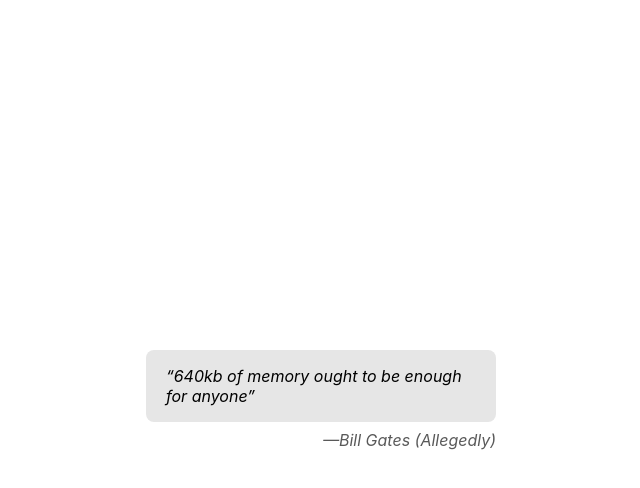
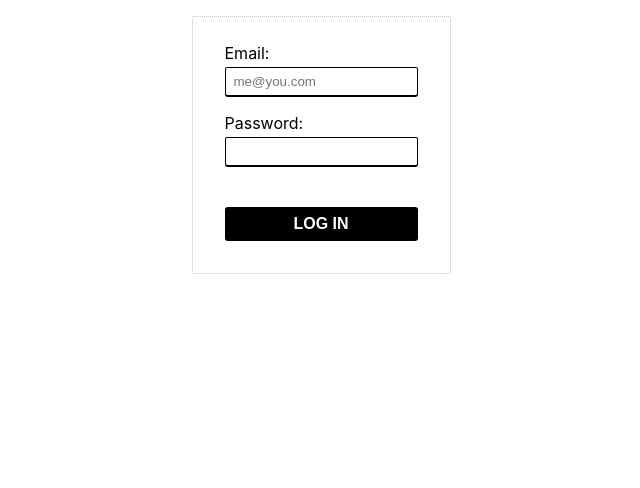
Before and after one commit to rahilansari261/cs-josh-module03, a React (Create React App) app: page / in a window 1280 px wide. Shown: the top 488 px of the page, without its empty margins (319-959 px from the left). Built offline with nearby package versions, Linux system fonts and the light colour scheme.

Commit message:
ex 2 solved

```diff
--- a/src/App.js
+++ b/src/App.js
@@ -1,14 +1,28 @@
 import './App.css'
-import { Quote } from './Quote'
+// import { Quote } from './Quote'
+// import { FrequentlyAskedQuestion } from './Faq'
+import { LoginForm } from './Login'
 
 function App() {
   return (
-    <Quote
-      by='Bill Gates (Allegedly)'
-      source='https://quoteinvestigator.com/2011/09/08/640k-enough/'
-    >
-      640kb of memory ought to be enough for anyone
-    </Quote>
+    // <Quote
+    //   by='Bill Gates (Allegedly)'
+    //   source='https://quoteinvestigator.com/2011/09/08/640k-enough/'
+    // >
+    //   640kb of memory ought to be enough for anyone
+    // </Quote>
+
+    // <FrequentlyAskedQuestion
+    //   question='What does “CSS” stand for?'
+    //   answer='Cool Styling Strategy'
+    // />
+
+    <LoginForm
+      handleSubmit={(ev) => {
+        ev.preventDefault()
+        alert('Submitted!')
+      }}
+    />
   )
 }
 
--- /dev/null
+++ b/src/Faq.js
@@ -0,0 +1,31 @@
+import React from 'react'
+
+import styled from 'styled-components'
+
+export function FrequentlyAskedQuestion({ question, answer }) {
+  return (
+    <Wrapper className='faq'>
+      <Question>{question}</Question>
+      <Answer className='answer'>{answer}</Answer>
+    </Wrapper>
+  )
+}
+
+const Wrapper = styled.details`
+  font-size: 1rem;
+  color: hsl(0deg 0% 25%);
+  margin: 32px;
+  border: 2px solid;
+  border-radius: 4px;
+`
+const Question = styled.summary`
+  cursor: pointer;
+  padding: 12px 16px;
+  outline-offset: 5px;
+`
+const Answer = styled.div`
+  background: hsl(0deg 0% 92.5%);
+  border-radius: 0 0 4px 4px;
+  padding: 12px 17px;
+  font-style: italic;
+`
--- /dev/null
+++ b/src/Login.js
@@ -0,0 +1,63 @@
+import React from 'react'
+import styled from 'styled-components'
+
+export function LoginForm({ handleSubmit }) {
+  return (
+    <Wrapper onSubmit={handleSubmit}>
+      <Label>
+        Email:
+        <TextInput type='email' placeholder='me@you.com' />
+      </Label>
+      <Label>
+        Password:
+        <TextInput type='password' />
+      </Label>
+      <SubmitButton type='submit'>Log In</SubmitButton>
+    </Wrapper>
+  )
+}
+
+const Wrapper = styled.form`
+  width: max-content;
+  margin: 16px auto;
+  border: 1px dotted silver;
+  padding: 26px 32px 32px;
+  border-radius: 2px;
+`
+const Label = styled.label`
+  display: block;
+  margin-bottom: 16px;
+`
+const TextInput = styled.input`
+  display: block;
+  width: 175px;
+  border: 1px solid black;
+  border-bottom-width: 2px;
+  padding: 6px 8px;
+  margin-top: 4px;
+  border-radius: 2px 2px 3px 3px;
+
+  &:focus {
+    outline: 3px auto blue;
+    outline-offset: 2px;
+    border-color: transparent;
+  }
+`
+const SubmitButton = styled.button`
+  display: block;
+  margin-top: 40px;
+  width: 100%;
+  background: black;
+  color: white;
+  padding: 8px;
+  border: none;
+  font-size: 1rem;
+  font-weight: 600;
+  text-transform: uppercase;
+  border-radius: 3px;
+  &:focus {
+    outline: 3px auto blue;
+    background: blue;
+    outline-offset: 2px;
+  }
+`
```
